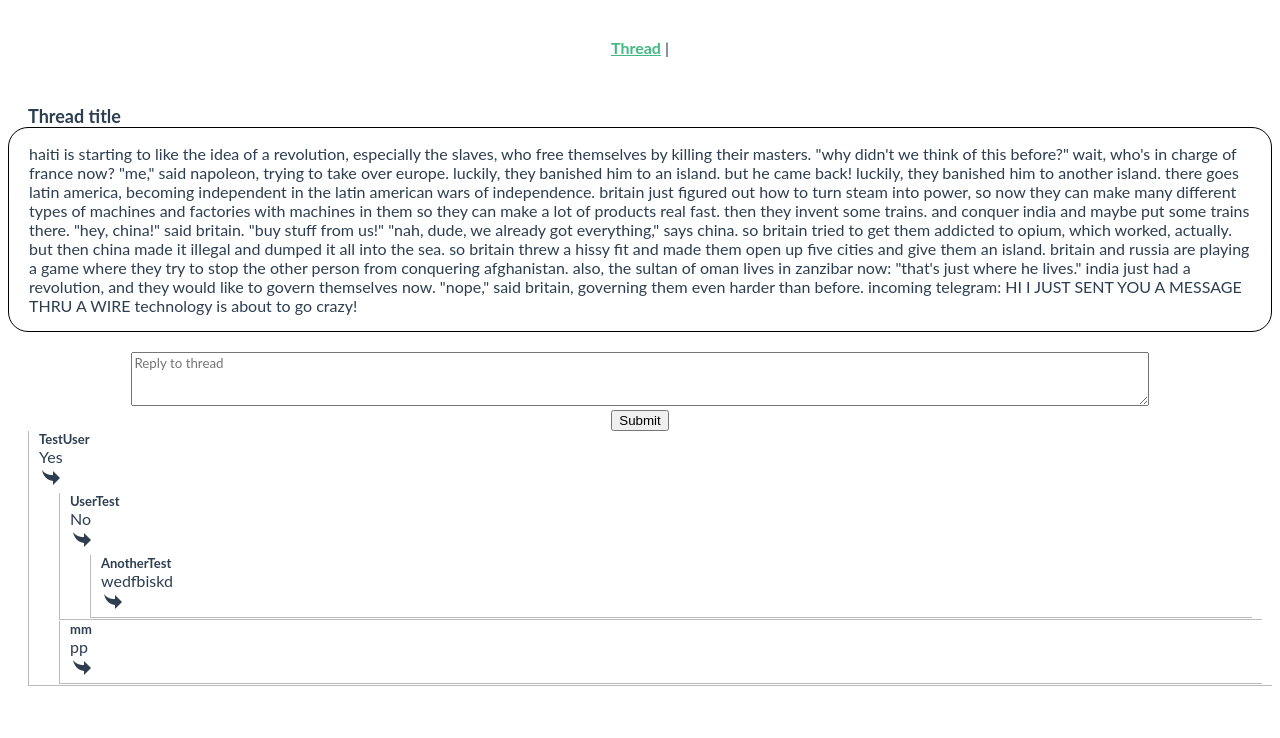
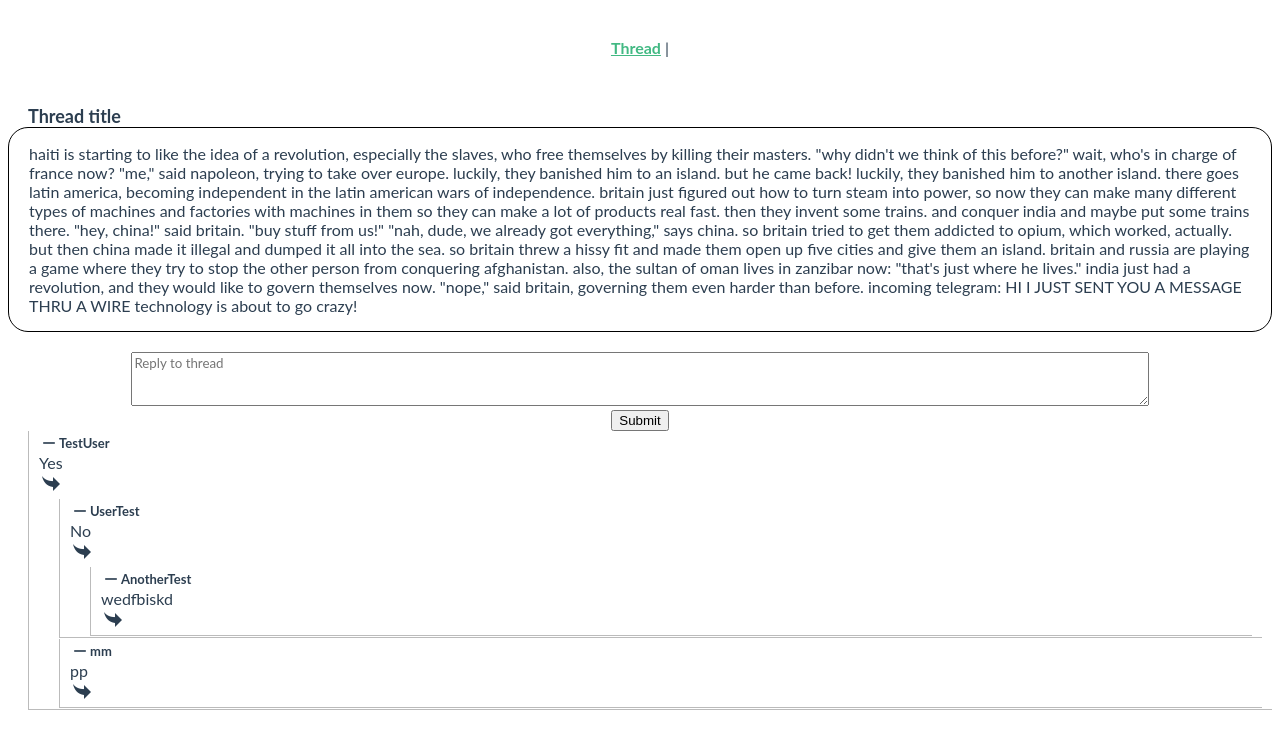
Before and after one commit to mismaah/reddit-clone, a Vue app: page /#/ in a window 1280 px wide. Shown: the top 738 px of the page. Built offline with nearby package versions, Linux system fonts and the light colour scheme.

Commit message:
can collapse child comments

```diff
--- a/src/components/Comment.vue
+++ b/src/components/Comment.vue
@@ -1,13 +1,17 @@
 <template>
     <div class="commentBox">
-        <p class="user">{{comment.user}}</p>
+        <div>
+            <i v-if="showChildren" @click="showChildren = false" title="Hide child comments" class="material-icons collapseBtn">remove</i>
+            <i v-else @click="showChildren = true" title="Show child comments" class="material-icons collapseBtn">add</i>
+            <span class="user">{{comment.user}}</span>
+        </div>
         <p class="msg">{{comment.msg}}</p>
         <i @click="replyBtn()" title="Reply" class="material-icons replyBtn">reply</i>
         <div v-show="replyTextBox">
             <input ref="replyInput" v-model="replyMsg" placeholder="Reply to comment">
             <button @click="submitReply()">Submit</button><button @click="replyTextBox = null">Cancel </button>
         </div>
-        <Comment v-for="comment in children" :comment="comment" :key="comment.msg"></Comment>
+        <Comment v-show="showChildren" v-for="comment in children" :comment="comment" :key="comment.msg"></Comment>
         <!-- <hr class="divider"> -->
     </div>
 </template>
@@ -25,7 +29,8 @@ import Comment from '@/components/Comment.vue'
         data: () => ({
             children: [],
             replyTextBox: null,
-            replyMsg: ""
+            replyMsg: "",
+            showChildren: true
         }),
         methods: {
             replyBtn () {
@@ -65,8 +70,7 @@ import Comment from '@/components/Comment.vue'
 .user {
     font-size: 13px;
     font-weight: bold;
-    margin-top: 0px;
-    margin-bottom: 0px;
+    vertical-align: middle;
 }
 .msg {
     margin-top: 0px;
@@ -80,4 +84,9 @@ import Comment from '@/components/Comment.vue'
     transform: scale(-1, -1);
     cursor: pointer;
 }
+.collapseBtn {
+    font-size: 20px;
+    cursor: pointer;
+    vertical-align: middle;
+}
 </style>
```
